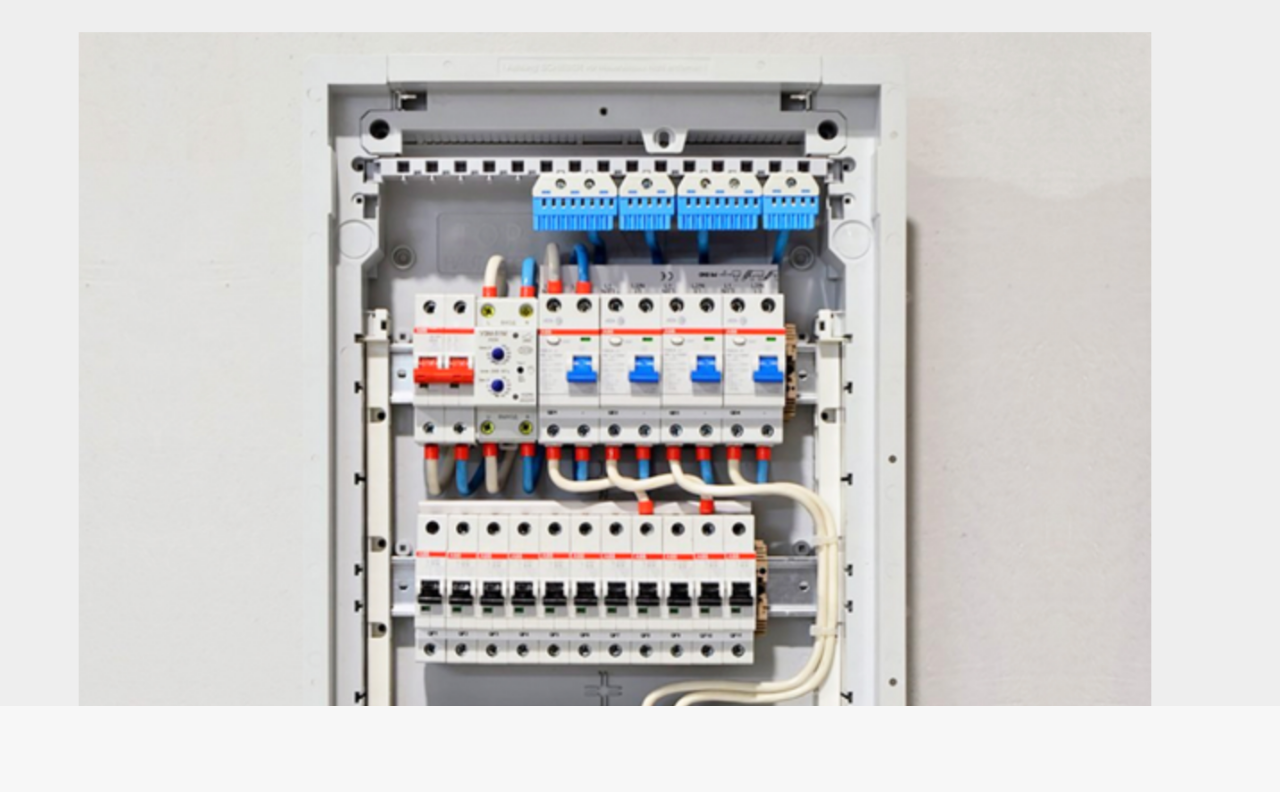
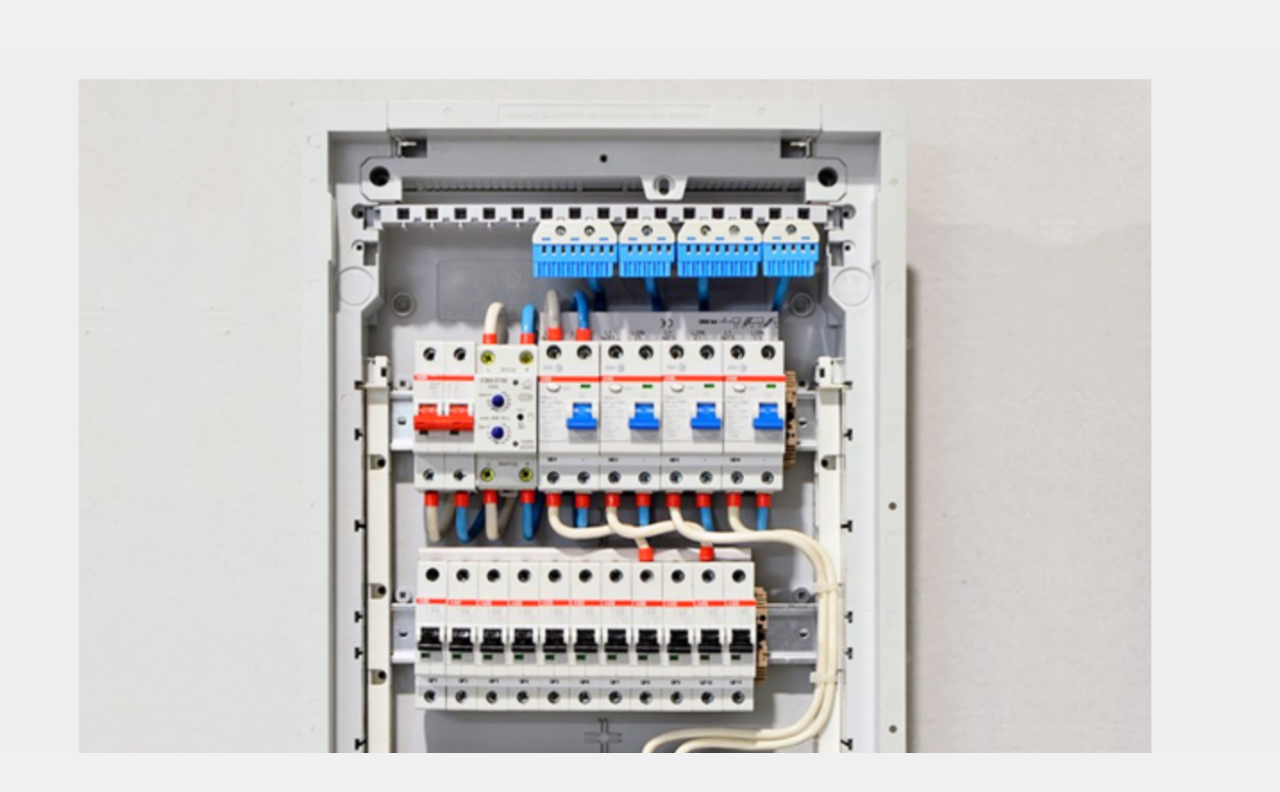
Before and after one commit to AgrielScience/electric-distribution-box, a plain HTML site: page index.html in a window 1280 px wide. Drawn offline with Linux system fonts and the light colour scheme.

Commit message:
Add files via upload

```diff
--- a/index.html
+++ b/index.html
@@ -4,33 +4,39 @@
 <head>
   <meta charset="UTF-8" />
   <meta name="viewport" content="width=device-width, initial-scale=1.0"/>
-  <title>Просмотр схемы (адаптивный)</title>
+  <title>Интерактивный электрощит</title>
   <style>
     body {
       margin: 0;
+      background: #f0f0f0;
       font-family: sans-serif;
-      background: #f7f7f7;
     }
+
     .container {
       position: relative;
-      max-width: 100%;
-      width: 100%;
-      margin: 0 auto;
-      background: #fff;
+      width: 100vw;
+      height: 100vh;
+      overflow: hidden;
     }
+
     .container img {
-      width: 100%;
+      width: 100vw;
+      height: 100vh;
+      object-fit: contain;
       display: block;
     }
+
     .zone {
       position: absolute;
       border-radius: 6px;
       cursor: pointer;
       transition: background-color 0.2s ease;
     }
+
     .zone:active {
-      background-color: rgba(0, 123, 255, 0.3) !important;
+      background-color: rgba(0, 123, 255, 0.3);
     }
+
     .modal-overlay {
       position: fixed;
       inset: 0;
@@ -38,6 +44,7 @@
       display: none;
       z-index: 99;
     }
+
     .modal {
       position: fixed;
       top: 50%;
@@ -51,10 +58,12 @@
       display: none;
       z-index: 100;
     }
+
     .modal h3 {
       margin-top: 0;
       font-size: 18px;
     }
+
     .modal p {
       font-size: 16px;
     }
@@ -89,9 +98,8 @@
           div.style.top = z.top + "%";
           div.style.width = z.width + "%";
           div.style.height = z.height + "%";
-
-          // минимальная прозрачность — только при касании .zone:active
-          div.dataset.type = z.type;
+          div.dataset.info = z.info;
+          div.dataset.detail = z.detail;
 
           div.addEventListener("click", () => {
             modalTitle.textContent = z.info;
```
